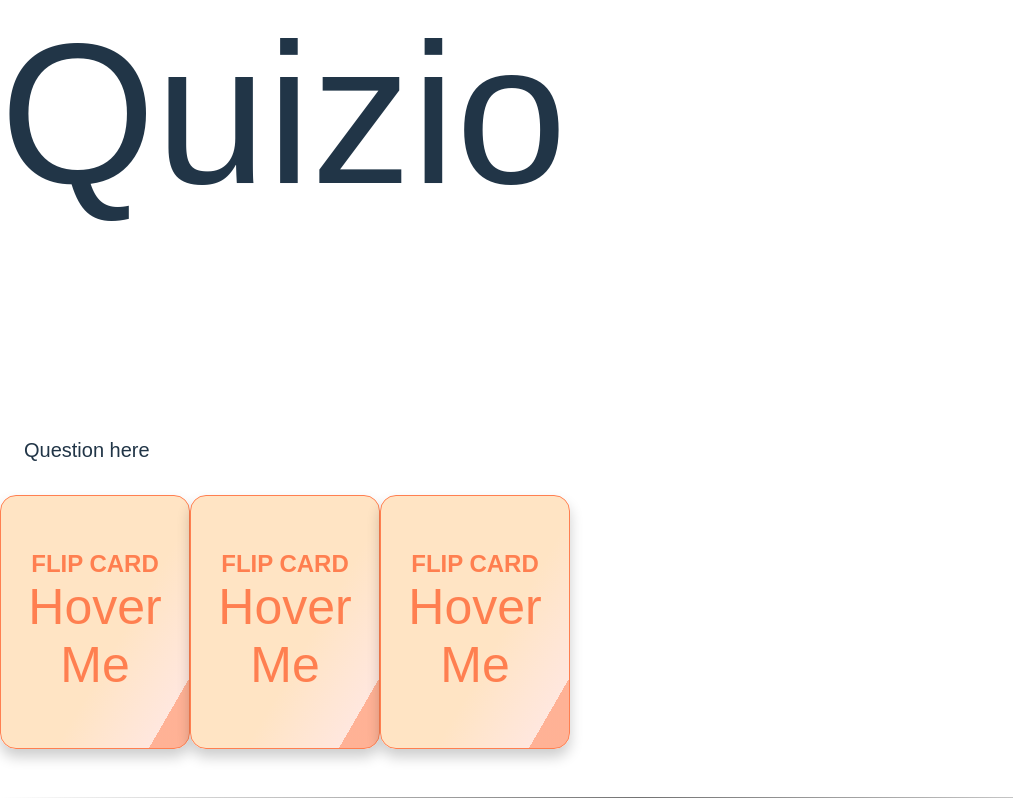
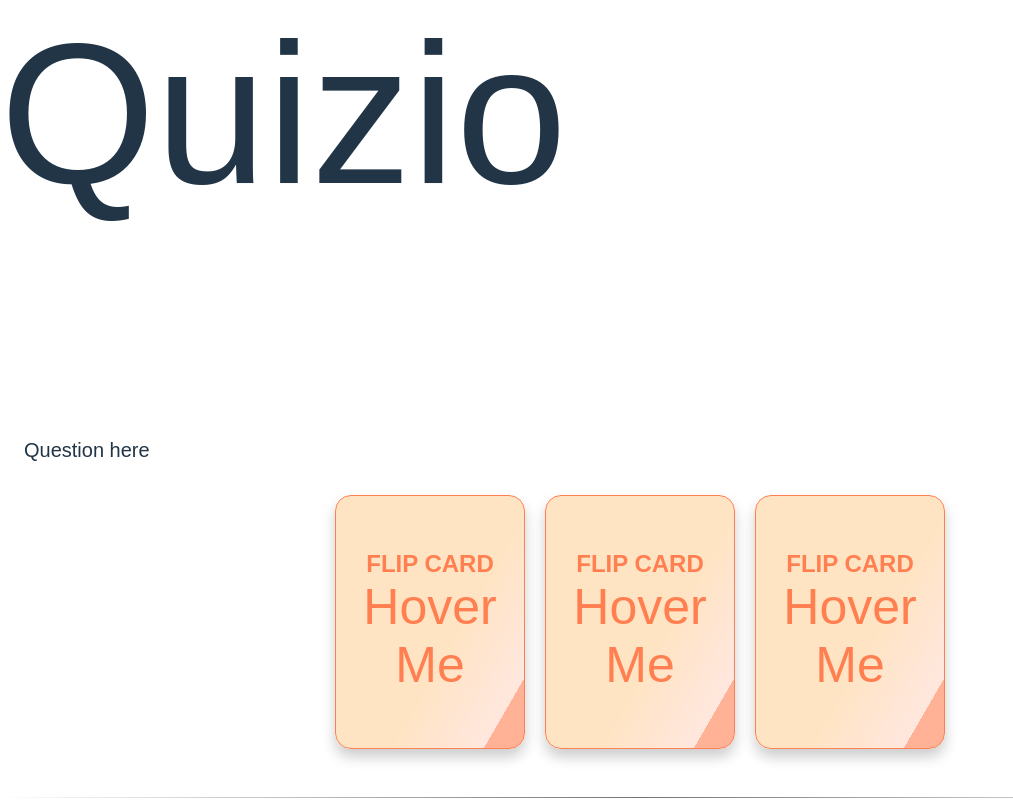
Before and after one commit to Niamh-Codes/tech_titans, a React (Vite) app: page / in a window 1280 px wide. Shown: the part 1883-2683 px from the top of the page, without its empty margins (0-1013 px from the left). Built offline with nearby package versions, Linux system fonts and the light colour scheme; a web font is replaced by a local one.

Commit message:
spaceing the flip cards

```diff
--- a/src/components/AnswerSection.jsx
+++ b/src/components/AnswerSection.jsx
@@ -4,7 +4,7 @@ import AnswerCard from "./AnswerCard";
 function AnswerSection() {
   return (
     <>
-    <div className="answer-section flex">
+    <div className="answer-section flex justify-center space-x-5 ">
       <AnswerCard />
       <AnswerCard />
       <AnswerCard />
```
